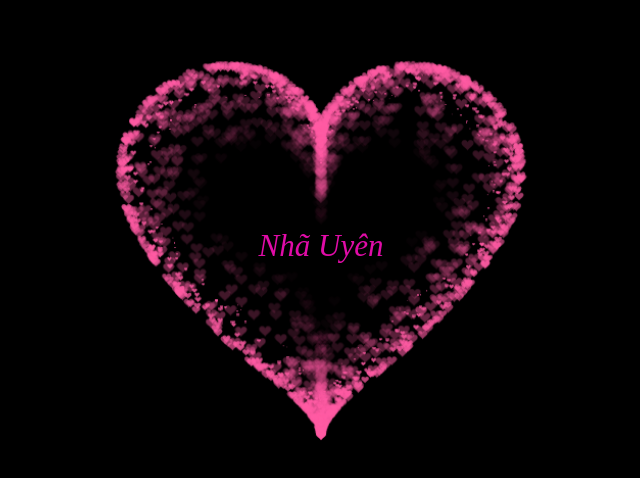
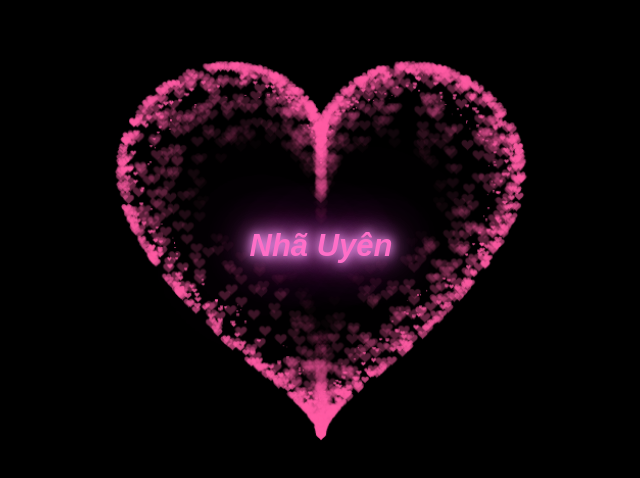
Before and after one commit to dhieuu204/duyhieu, a plain HTML site: page index.html in a window 1280 px wide. Shown: the part 152-630 px from the top of the page, without its empty margins (319-959 px from the left). Drawn offline with Linux system fonts and the light colour scheme.

Commit message:
index.html

```diff
--- a/index.html
+++ b/index.html
@@ -330,18 +330,44 @@ var ParticlePool = (function() {
   }, 10);
 })(document.getElementById('pinkboard'));
   </script>
-  <div class="center-text",
-  style="background-color:rgb(0, 0, 0);
+  <div class="center-text">
+    <span class="neon-text">Nhã Uyên</span>
+  </div>
+
+  <style>
+  .center-text {
+    background-color: rgb(0, 0, 0);
     width: 100%;
     color: rgb(225, 12, 168);
-        height:100%;
+    height: 100%;
     font-size: 31px;
     font-style: italic;
     display: flex;
     align-items: center;
     justify-content: center;
     margin-bottom: 5px;
-        text-align: center;">Nhã Uyên</div>
+    text-align: center;
+  }
+
+  .neon-text {
+    font-family: 'Arial', sans-serif;
+    font-weight: bold;
+    font-size: 1em;
+    color: #ff6ec7;
+    text-shadow: 0 0 5px #ff6ec7, 0 0 10px #ff6ec7, 0 0 20px #ff6ec7, 0 0 40px #ff0099, 0 0 80px #ff0099, 0 0 90px #ff0099;
+    animation: glow 1.5s infinite alternate;
+  }
+
+  @keyframes glow {
+    from {
+      text-shadow: 0 0 5px #ff6ec7, 0 0 10px #ff6ec7, 0 0 20px #ff6ec7, 0 0 40px #ff0099, 0 0 80px #ff0099, 0 0 90px #ff0099;
+    }
+    to {
+      text-shadow: 0 0 10px #ff9eff, 0 0 20px #ff9eff, 0 0 30px #ff9eff, 0 0 50px #ff33cc, 0 0 100px #ff33cc, 0 0 110px #ff33cc;
+    }
+  }
+  </style>
+
  </BODY>
 </HTML>
 <!-- partial -->
```
Lines whose indentation alone changed are shown as unchanged.
